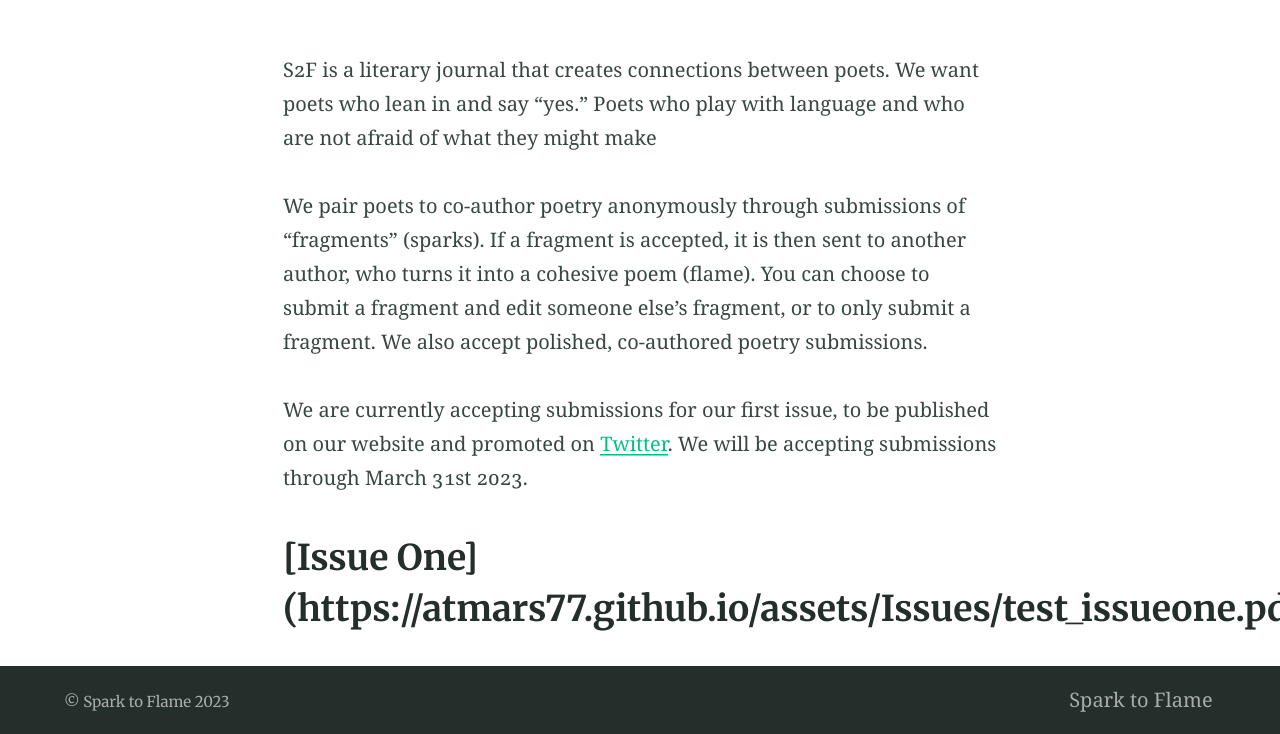
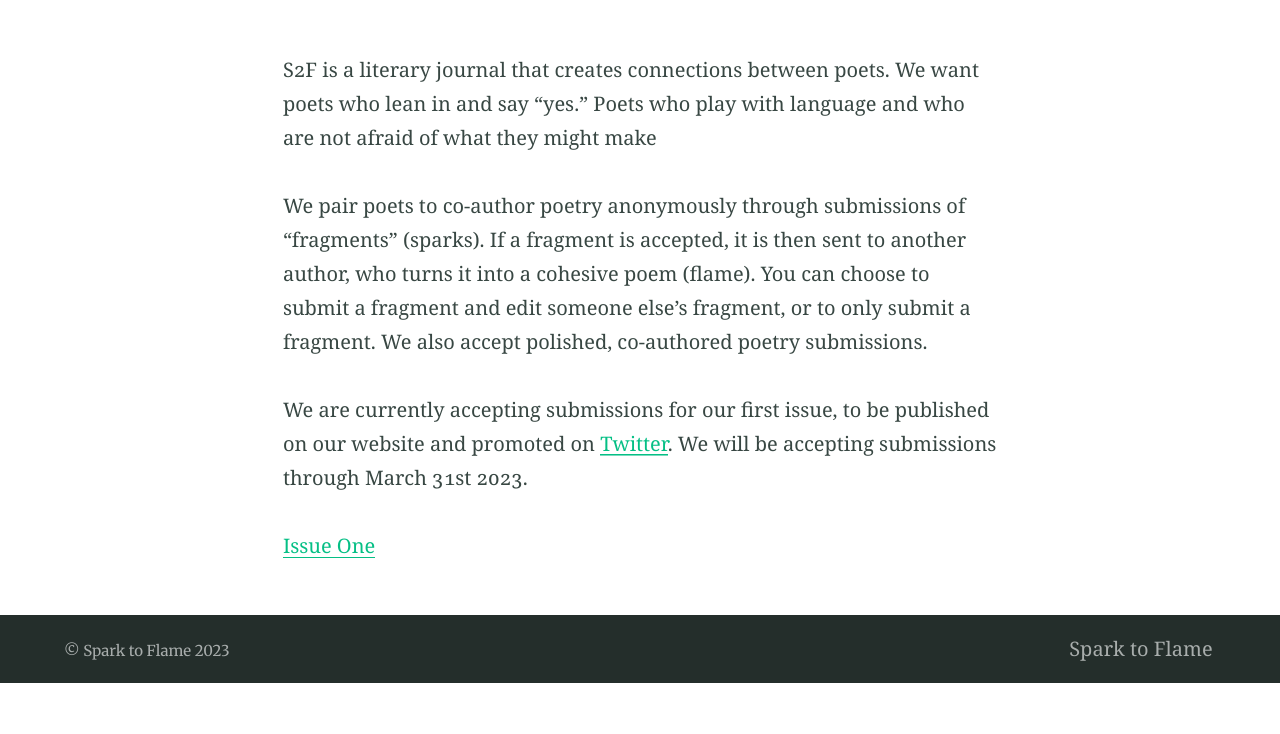
Before and after one commit to atmars77/atmars77.github.io, a Jekyll site: the page built from index.md, in a window 1280 px wide. Shown: the part 408-1142 px from the top of the page. Built offline with Jekyll 4.4.1, drawn with Linux system fonts in a browser that asks for light colours; after the commit the page ends 1091 px from its top, so only the background shows below that.

Commit message:
fix test issue one

```diff
--- a/index.md
+++ b/index.md
@@ -15,7 +15,7 @@ We are currently accepting submissions for our first issue, to be published on o
 <!---{% include button.html text="Submit" icon="github" link="https://github.com/daviddarnes/alembic" color="#0366d6" %} {% include button.html text="Buy me a coffee ☕️" link="https://buymeacoffee.com/daviddarnes#support" color="#f68140" %} {% include button.html text="Tweet it" icon="twitter" link="https://twitter.com/intent/tweet/?url=https://alembic.darn.es&text=Alembic%20-%20A%20Jekyll%20boilerplate%20theme&via=DavidDarnes" color="#0d94e7" %} {% include button.html text="Install Alembic ⚗️" link="https://github.com/daviddarnes/alembic#installation" %}
 -->
 
-## [Issue One](https://atmars77.github.io/assets/Issues/test_issueone.pdf
+[Issue One](https://atmars77.github.io/assets/Issues/test_issueone.pdf)
 
 <!---
 - Available as a **theme gem** and **GitHub Pages** theme
```
